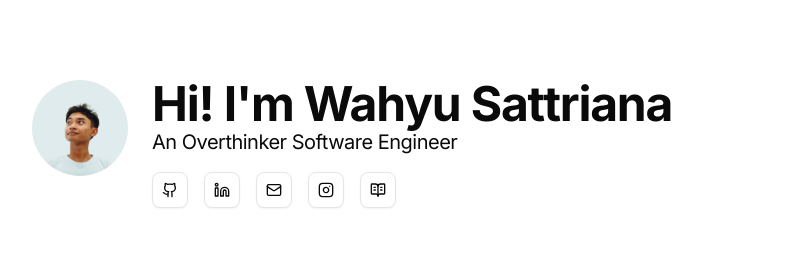
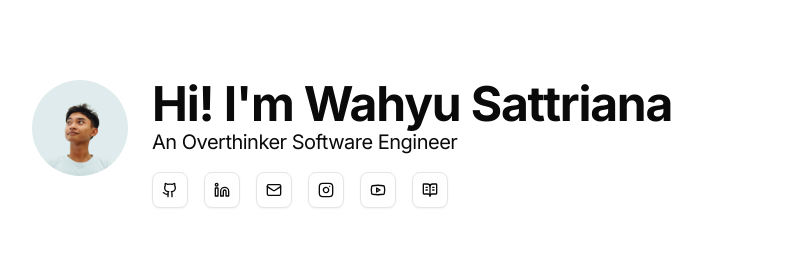
Before and after one commit to wahyusttrn/wahyusattriana-webportfolio, a Next.js app: page / in a window 1280 px wide. Shown: the top 262 px of the page, without its empty margins (240-1029 px from the left). Built offline with nearby package versions, Linux system fonts and the light colour scheme.

Commit message:
feat: YouTube redirects button

```diff
--- a/app/page.jsx
+++ b/app/page.jsx
@@ -1,4 +1,4 @@
-import { Github, Linkedin, Mail, Instagram, BookOpenText, ExternalLink, Code } from 'lucide-react';
+import { Github, Linkedin, Mail, Instagram, Youtube, BookOpenText, ExternalLink, Code } from 'lucide-react';
 import { Button } from '@/components/ui/button';
 import { Card, CardContent } from '@/components/ui/card';
 import {
@@ -174,6 +174,16 @@ export default function HomePage() {
                   aria-label="Instagram Profile"
                 >
                   <Instagram className="h-4 w-4" />
+                </Link>
+              </Button>
+              <Button variant="outline" size="icon" asChild>
+                <Link
+                  href="https://www.youtube.com/@wahyusattriana"
+                  target="_blank"
+                  rel="noopener noreferrer"
+                  aria-label="YouTube Channel"
+                >
+                  <Youtube className="h-4 w-4" />
                 </Link>
               </Button>
               <Button variant="outline" size="icon" asChild>
```
